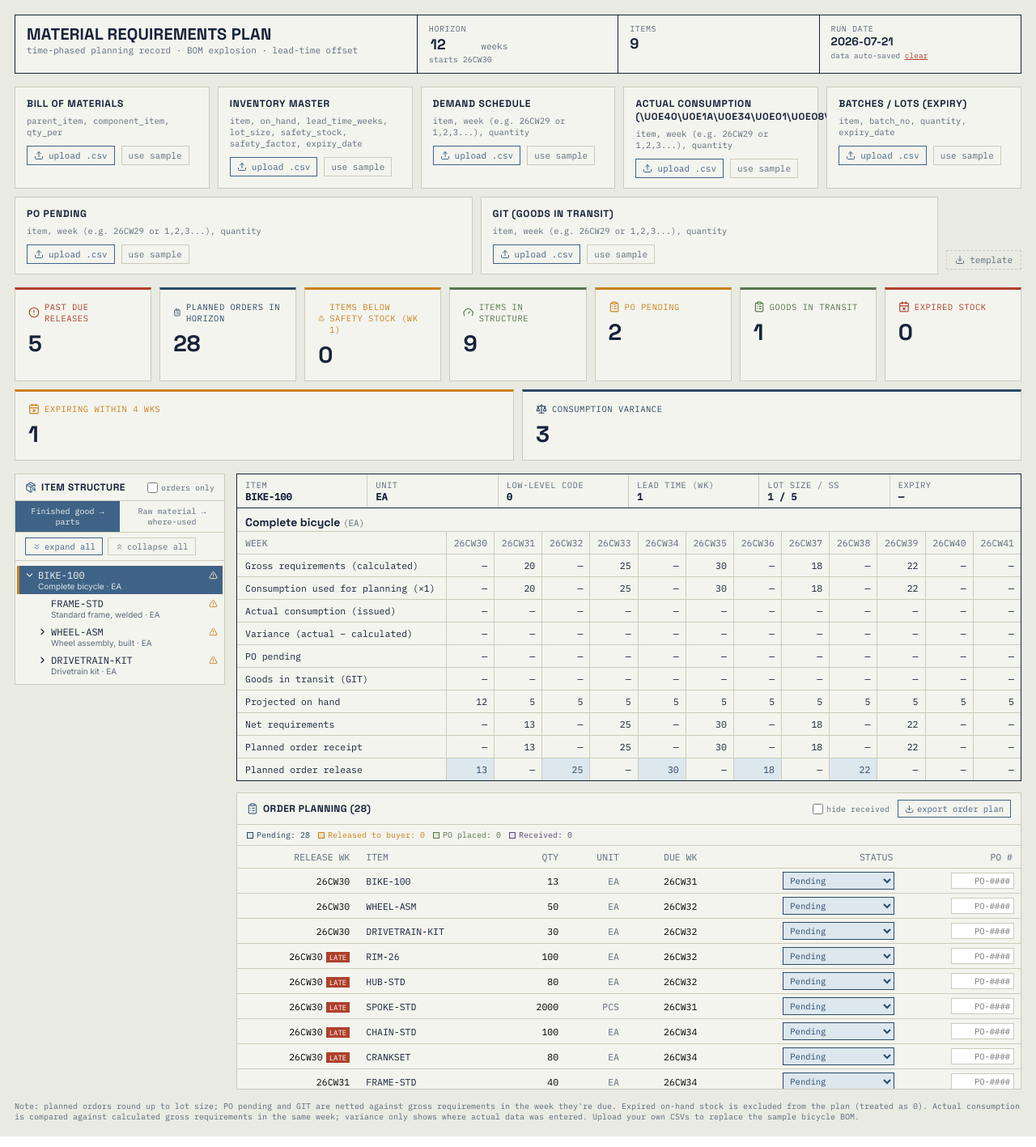
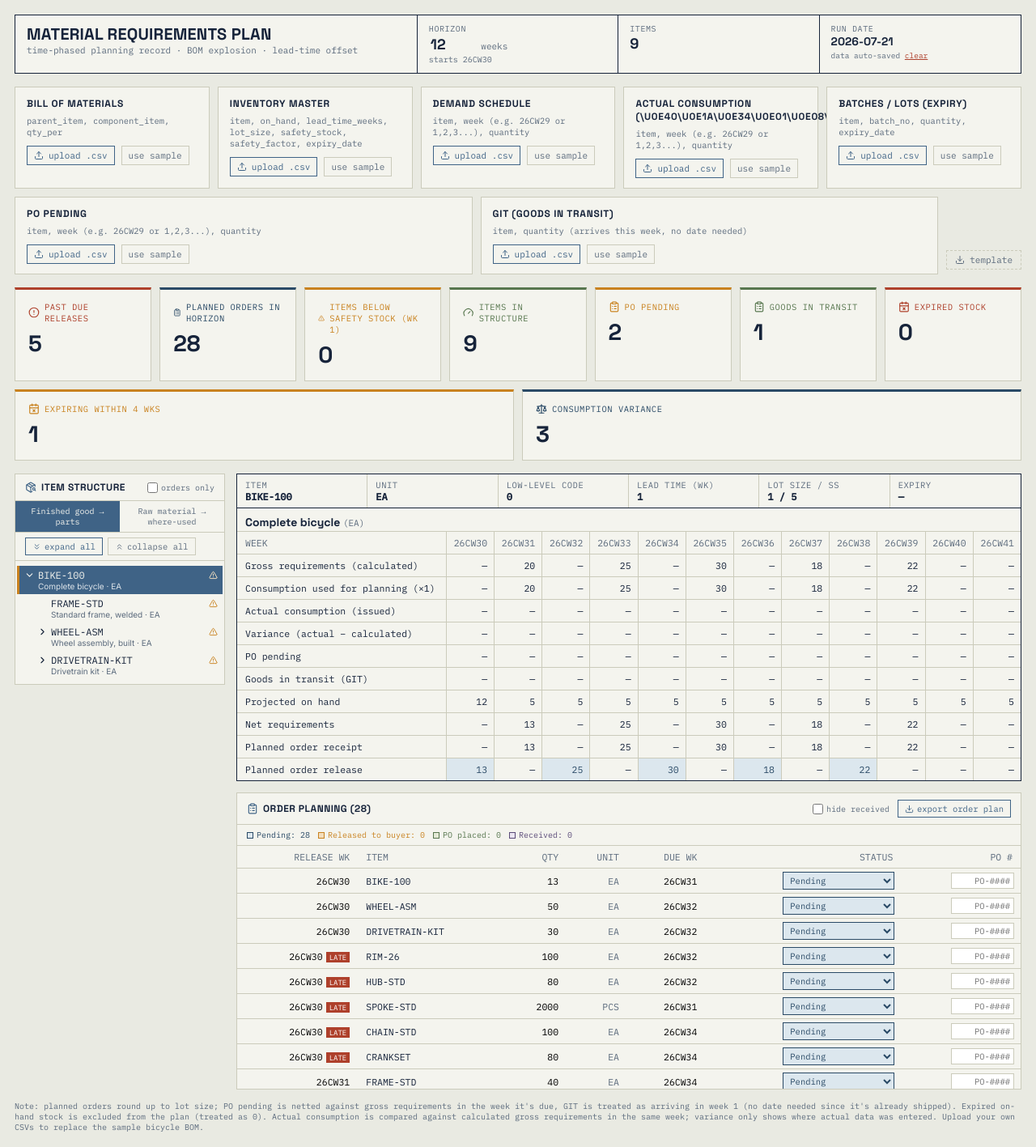
Before and after one commit to teeraponghf-cmd/MRP-Dashbboard1, a React (Vite) app: page / in a window 1280 px wide. Shown: the whole page at 81% size. Built offline with nearby package versions, Linux system fonts and the light colour scheme.

Commit message:
Add files via upload

```diff
--- a/src/MRPDashboard.jsx
+++ b/src/MRPDashboard.jsx
@@ -41,7 +41,7 @@ const SAMPLE_PO_PENDING = [
 ];
 
 const SAMPLE_GIT = [
-  { item: "FRAME-STD", week: 1, quantity: 20 },
+  { item: "FRAME-STD", quantity: 20 },
 ];
 
 const SAMPLE_ACTUAL_CONSUMPTION = [
@@ -62,7 +62,7 @@ const REQUIRED_COLS = {
   inventory: ["item", "on_hand", "lead_time_weeks", "lot_size", "safety_stock", "safety_factor", "description", "unit", "expiry_date (optional, if no batch file)"],
   demand: ["item", "week", "quantity"],
   poPending: ["item", "week", "quantity"],
-  git: ["item", "week", "quantity"],
+  git: ["item", "quantity"],
   actualConsumption: ["item", "week", "quantity"],
   batches: ["item", "batch_no", "quantity", "expiry_date"],
 };
@@ -180,13 +180,10 @@ function runMRP({ bom, inventory, demand, poPending, git, actualConsumption, bat
     }
   });
   (git || []).forEach((r) => {
-    const idx = parseWeekToIndex(r.week, startMonday);
     if (!gitByItem[r.item]) gitByItem[r.item] = new Array(horizon).fill(0);
     if (!schedReceiptByItem[r.item]) schedReceiptByItem[r.item] = new Array(horizon).fill(0);
-    if (idx >= 0 && idx < horizon) {
-      gitByItem[r.item][idx] += toNum(r.quantity);
-      schedReceiptByItem[r.item][idx] += toNum(r.quantity);
-    }
+    gitByItem[r.item][0] += toNum(r.quantity);
+    schedReceiptByItem[r.item][0] += toNum(r.quantity);
   });
 
   const actualByItem = {};
@@ -1032,7 +1029,7 @@ export default function MRPDashboard() {
         <UploadSlot label="PO Pending" hint="item, week (e.g. 26CW29 or 1,2,3...), quantity"
           onFile={handleFile("poPending", setScheduledReceiptsPO)} loaded={loadedFlags.poPending} count={scheduledReceiptsPO.length}
           onSample={() => { setScheduledReceiptsPO(SAMPLE_PO_PENDING); setLoadedFlags((f) => ({ ...f, poPending: false })); }} />
-        <UploadSlot label="GIT (Goods In Transit)" hint="item, week (e.g. 26CW29 or 1,2,3...), quantity"
+        <UploadSlot label="GIT (Goods In Transit)" hint="item, quantity (arrives this week, no date needed)"
           onFile={handleFile("git", setScheduledReceiptsGIT)} loaded={loadedFlags.git} count={scheduledReceiptsGIT.length}
           onSample={() => { setScheduledReceiptsGIT(SAMPLE_GIT); setLoadedFlags((f) => ({ ...f, git: false })); }} />
         <button onClick={() => {
@@ -1123,7 +1120,7 @@ export default function MRPDashboard() {
       </div>
 
       <div style={{ marginTop: 14, fontFamily: "'IBM Plex Mono', monospace", fontSize: 10, color: COLORS.inkSoft }}>
-        Note: planned orders round up to lot size; PO pending and GIT are netted against gross requirements in the week they're due. Expired on-hand stock is excluded from the plan (treated as 0). Actual consumption is compared against calculated gross requirements in the same week; variance only shows where actual data was entered. Upload your own CSVs to replace the sample bicycle BOM.
+        Note: planned orders round up to lot size; PO pending is netted against gross requirements in the week it's due, GIT is treated as arriving in week 1 (no date needed since it's already shipped). Expired on-hand stock is excluded from the plan (treated as 0). Actual consumption is compared against calculated gross requirements in the same week; variance only shows where actual data was entered. Upload your own CSVs to replace the sample bicycle BOM.
       </div>
     </div>
   );
```
